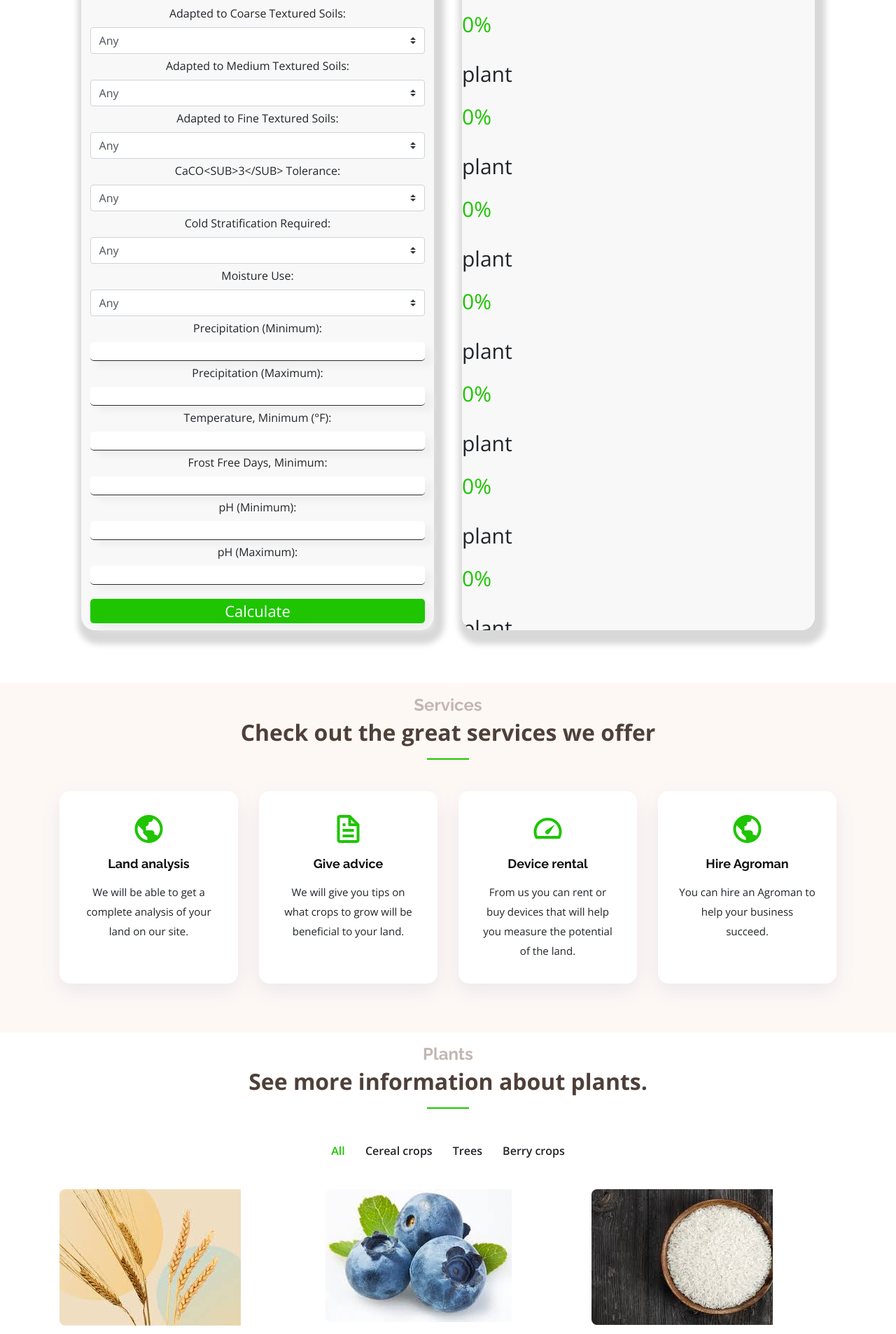
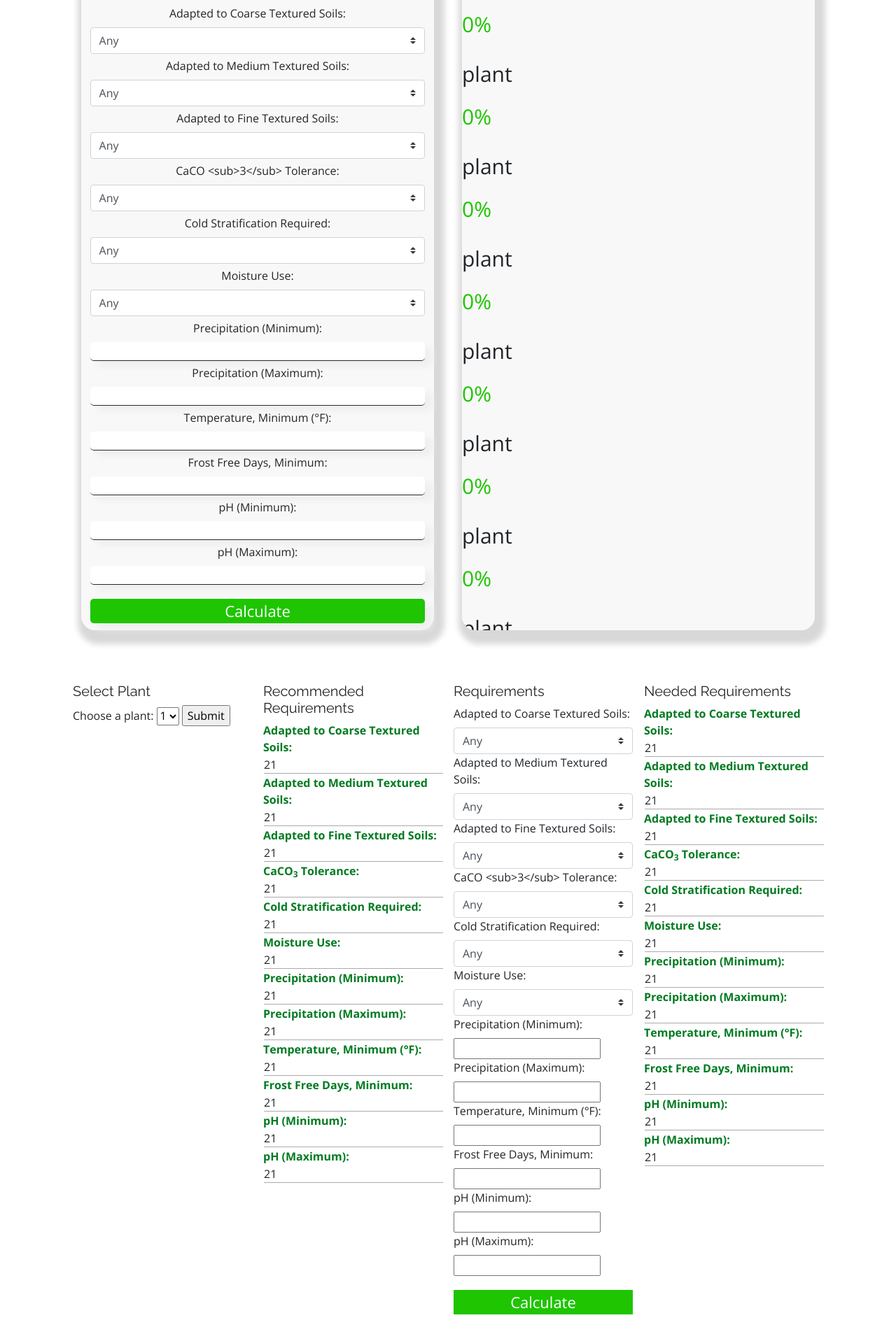
Before and after one commit to marvelyko/AgroLand, a Flask app: page / in a window 1280 px wide. Shown: the part 1000-2907 px from the top of the page at 70% size. Run offline with Flask 2, Linux system fonts and the light colour scheme; parts of the project's set-up code (start-up, migrations or seed data) failed here and were passed over; some libraries are stand-ins or nearby versions.

Commit message:
update
update

```diff
--- a/app.py
+++ b/app.py
@@ -2,4 +2,4 @@
 
 
 if __name__ == '__main__':
-    app.run(debug=True, port=5080)
+    app.run(debug=True, port=6000)
--- a/myproject/__init__.py
+++ b/myproject/__init__.py
@@ -141,6 +141,8 @@
 
             return dict(Counter(result).most_common(10))
 
+
+
         result = calculate(df, samp)
         names = list(result.keys())
         scores = list(result.values())
--- a/myproject/forms.py
+++ b/myproject/forms.py
@@ -15,7 +15,7 @@
     #Anaerobic = SelectField('Anaerobic Tolerance:',
                         # choices=[('Any', 'Any'), ('None', 'None'), ('Low', 'Low'),
                         #           ('Medium', 'Medium'), ('High', 'High')])
-    CaCO = SelectField('CaCO<SUB>3</SUB> Tolerance:',
+    CaCO = SelectField('CaCO <sub>3</sub> Tolerance:',
                       choices=[('Any', 'Any'), ('None', 'None'), ('Low', 'Low'),
                                ('Medium', 'Medium'), ('High', 'High')])
     Cold = SelectField('Cold Stratification Required:',
--- a/myproject/static/assets/css/style.css
+++ b/myproject/static/assets/css/style.css
@@ -1462,3 +1462,30 @@
   height: 300px;
   width: 500px;
 }
+
+.calculator-demo{
+  max-width: 1088px;
+  margin: auto;
+  display: flex;
+  flex-wrap: wrap;
+}
+.calc-column{
+  flex: 20%;
+  background-color:white;
+  margin: 10px 3px;
+  padding: 5px;
+}
+.calc-column > h2{
+  font-size: 20px;
+}
+.result-calc{
+  width: 100%;
+  border-bottom: 1px solid #aaa;
+  margin:1px;
+}
+.reqrmnt{
+  font-size: 16px;
+  margin: 0;
+  color: #007B21;
+  font-weight: bold;
+}
--- a/myproject/templates/home.html
+++ b/myproject/templates/home.html
@@ -21,7 +21,7 @@
 
 
           <div>
-                    {{ form.Medium.label() }}
+                    {{ form.Medium.label }}
                     {{ form.Medium(class="browser-default custom-select") }}
           </div>
           <div>
@@ -29,7 +29,7 @@
                     {{ form.Fine(class="browser-default custom-select") }}
           </div>
           <div>
-                    {{ form.CaCO.label() }}
+                    {{ form.CaCO.label|safe }}
                     {{ form.CaCO(class="browser-default custom-select") }}
           </div>
           <div>
--- a/myproject/templates/index.html
+++ b/myproject/templates/index.html
@@ -111,7 +111,7 @@
                     {{ form.Fine(class="browser-default custom-select") }}
           </div>
           <div>
-                    {{ form.CaCO.label() }}
+                    {{ form.CaCO.label|safe }}
                     {{ form.CaCO(class="browser-default custom-select") }}
           </div>
           <div>
@@ -219,6 +219,136 @@
       </div>
 
     </section>
+    <div class="calculator-demo">
+    <div class="calc-column">
+      <h2>Select Plant</h2>
+
+      <form action="/action_page.php">
+        <label for="plants">Choose a plant:</label>
+        <select id="plants" name="plants">
+          <option value="1">1</option>
+          <option value="2">2</option>
+          <option value="3">3</option>
+          <option value="4">4</option>
+        </select>
+        <input type="submit">
+      </form>
+    </div>
+    <div class="calc-column">
+      <h2>Recommended Requirements</h2>
+      <p class="reqrmnt">Adapted to Coarse Textured Soils:</p>
+      <p class="result-calc">21</p>
+      <p class="reqrmnt">Adapted to Medium Textured Soils:</p>
+      <p class="result-calc">21</p>
+      <p class="reqrmnt">Adapted to Fine Textured Soils:</p>
+      <p class="result-calc">21</p>
+      <p class="reqrmnt">CaCO<SUB>3</SUB> Tolerance:</p>
+      <p class="result-calc">21</p>
+      <p class="reqrmnt">Cold Stratification Required:</p>
+      <p class="result-calc">21</p>
+      <p class="reqrmnt">Moisture Use:</p>
+      <p class="result-calc">21</p>
+      <p class="reqrmnt">Precipitation (Minimum):</p>
+      <p class="result-calc">21</p>
+      <p class="reqrmnt">Precipitation (Maximum):</p>
+      <p class="result-calc">21</p>
+      <p class="reqrmnt">Temperature, Minimum (°F):</p>
+      <p class="result-calc">21</p>
+      <p class="reqrmnt">Frost Free Days, Minimum:</p>
+      <p class="result-calc">21</p>
+      <p class="reqrmnt">pH (Minimum):</p>
+      <p class="result-calc">21</p>
+      <p class="reqrmnt">pH (Maximum):</p>
+      <p class="result-calc">21</p>
+    </div>
+    <div class="calc-column">
+      <h2>Requirements</h2>
+            <div >
+
+                     {{ form.Coarse.label() }}
+                  {{ form.Coarse(class="browser-default custom-select") }}
+
+
+
+            </div>
+            <div>
+                      {{ form.Medium.label() }}
+                      {{ form.Medium(class="browser-default custom-select") }}
+            </div>
+            <div>
+                      {{ form.Fine.label() }}
+                      {{ form.Fine(class="browser-default custom-select") }}
+            </div>
+            <div>
+                      {{ form.CaCO.label() }}
+                      {{ form.CaCO(class="browser-default custom-select") }}
+            </div>
+            <div>
+                      {{ form.Cold.label() }}
+                      {{ form.Cold(class="browser-default custom-select") }}
+            </div>
+              <div>
+                      {{ form.Moisture.label() }}
+                      {{ form.Moisture(class="browser-default custom-select") }}
+            </div>
+            <div>
+                      {{ form.Precipitation_min.label() }}
+                      {{ form.Precipitation_min() }}
+            </div>
+            <div>
+                      {{ form.Precipitation_max.label() }}
+                      {{ form.Precipitation_max() }}
+            </div>
+            <div>
+                      {{ form.temperature_min.label() }}
+                      {{ form.temperature_min() }}
+            </div>
+            <div>
+                      {{ form.Frost_free.label() }}
+                      {{ form.Frost_free() }}
+            </div>
+
+            <div>
+                      {{ form.pH_Min.label() }}
+                      {{ form.pH_Min() }}
+            </div>
+            <div>
+                      {{ form.pH_Max.label() }}
+                      {{ form.pH_Max() }}
+            </div>
+
+            <div>
+                {{ form.submit(id="Calculate") }}
+            </div>
+    </div>
+    <div class="calc-column">
+      <h2>Needed Requirements</h2>
+      <p class="reqrmnt">Adapted to Coarse Textured Soils:</p>
+      <p class="result-calc">21</p>
+      <p class="reqrmnt">Adapted to Medium Textured Soils:</p>
+      <p class="result-calc">21</p>
+      <p class="reqrmnt">Adapted to Fine Textured Soils:</p>
+      <p class="result-calc">21</p>
+      <p class="reqrmnt">CaCO<SUB>3</SUB> Tolerance:</p>
+      <p class="result-calc">21</p>
+      <p class="reqrmnt">Cold Stratification Required:</p>
+      <p class="result-calc">21</p>
+      <p class="reqrmnt">Moisture Use:</p>
+      <p class="result-calc">21</p>
+      <p class="reqrmnt">Precipitation (Minimum):</p>
+      <p class="result-calc">21</p>
+      <p class="reqrmnt">Precipitation (Maximum):</p>
+      <p class="result-calc">21</p>
+      <p class="reqrmnt">Temperature, Minimum (°F):</p>
+      <p class="result-calc">21</p>
+      <p class="reqrmnt">Frost Free Days, Minimum:</p>
+      <p class="result-calc">21</p>
+      <p class="reqrmnt">pH (Minimum):</p>
+      <p class="result-calc">21</p>
+      <p class="reqrmnt">pH (Maximum):</p>
+      <p class="result-calc">21</p>
+    </div>
+</div>
 
 
 
```
Also changed, not shown: myproject/methods.py (+27 -40 lines).
